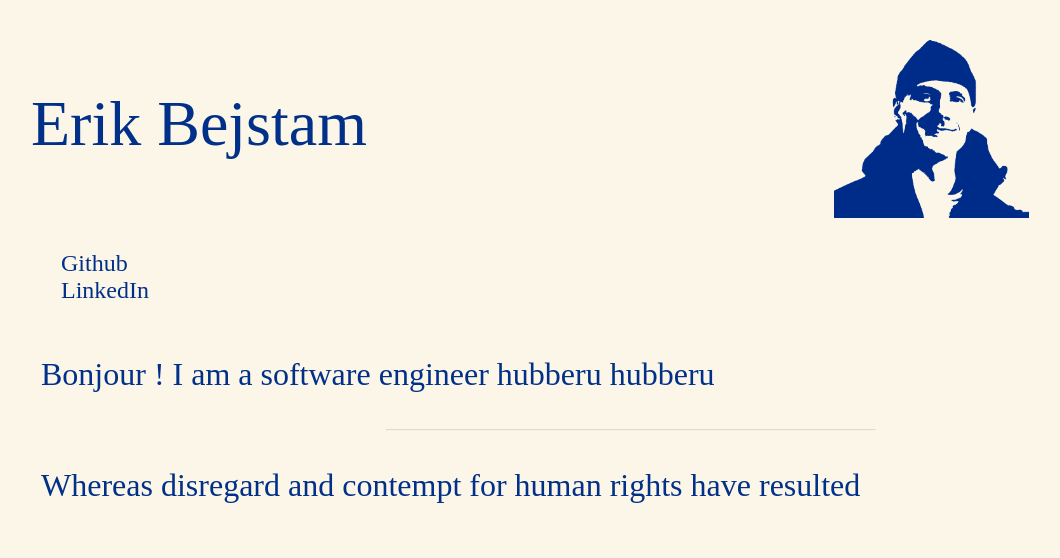
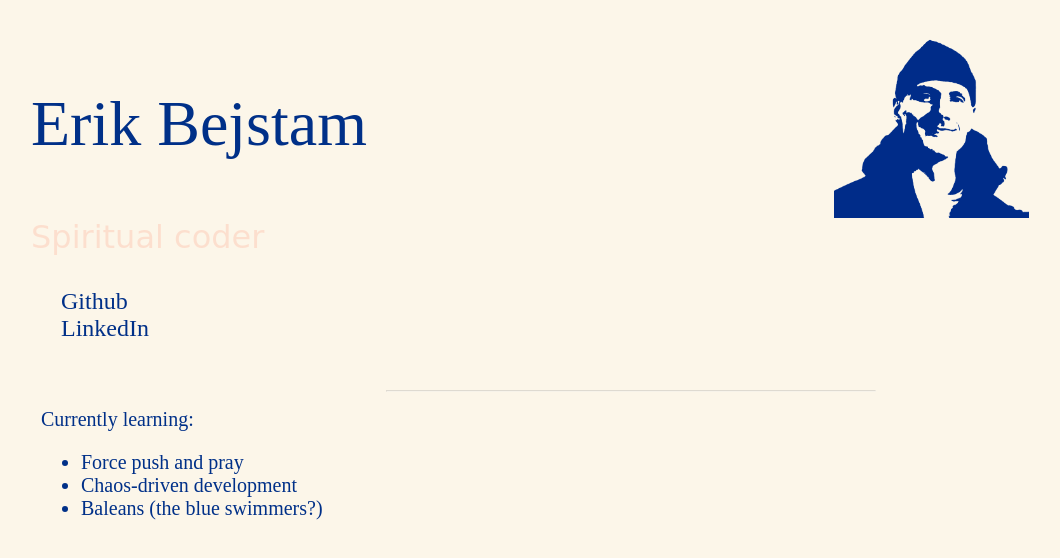
Before and after one commit to erikbejstam/cv, a plain HTML site: page index.html in a window 1280 px wide. Shown: the whole page, without its empty margins (9-1069 px from the left). Drawn offline with Linux system fonts and the light colour scheme; a web font is replaced by a local one.

Commit message:
implement beta lol version.

```diff
--- a/index.html
+++ b/index.html
@@ -10,22 +10,32 @@
     <link href="https://fonts.googleapis.com/css2?family=Ibarra+Real+Nova:ital,wght@0,400..700;1,400..700&family=Poppins:ital,wght@0,100;0,200;0,300;0,400;0,500;0,600;0,700;0,800;0,900;1,100;1,200;1,300;1,400;1,500;1,600;1,700;1,800;1,900&display=swap" rel="stylesheet">
 </head>
 <body>
-    <div class="header-container">
-        <h1 class="text-animation"><span>Erik</span> <span>Bejstam</span></h1>
-        <img class="profile-pic text-animation" src="./static/profilepic.png"/>
-    </div>
-        <div class="links">
-            <ul class="text-animation">
-                <li><a href="https://github.com/erikbejstam" target="_blank">Github</a></li>
-                <li><a href="https://www.linkedin.com/feed/" target="_blank">LinkedIn</a></li>
-            </ul>
+    <div class="main-container"></div>
+        <div class="header-container text-animation">
+            <h1>Erik Bejstam</h1>
+            <img class="profile-pic" src="./static/profilepic.png"/>
         </div>
-        <div class="about text-animation">
-            Bonjour ! I am a software engineer hubberu hubberu
+        <div class="about">
+            Spiritual coder
         </div>
-        <hr>
-        <div class="about text-animation">
-            Whereas disregard and contempt for human rights have resulted
+            <div class="links text-animation">
+                <ul>
+                    <li><a href="https://github.com/erikbejstam" target="_blank">Github</a></li>
+                    <li><a href="https://www.linkedin.com/feed/" target="_blank">LinkedIn</a></li>
+                </ul>
+            </div>
+
+            <hr>
+
+            <div class="learning text-animation">
+                <div>Currently learning:</div>
+                <ul>
+                    <li>Force push and pray</li>
+                    <li>Chaos-driven development</li>
+                    <li>Baleans (the blue swimmers?)</li>
+                </ul>
+            </div>
+
         </div>
     </div>
 </body>
--- a/style.css
+++ b/style.css
@@ -10,6 +10,15 @@ body {
     margin: 30px;
 }
 
+.main-container {
+    display: flex;
+    flex-direction: column;
+    justify-content: center;
+    align-items: center;
+
+    width: 70px;
+}
+
 .header-container {
     display: flex;
     flex-direction: row;
@@ -20,16 +29,16 @@ body {
 h1 {
     font-weight: 400;
     margin: 10px;
-    opacity: 0;
     flex: 0 0 65%;
 }
 
 .profile-pic {
     max-width: 16%;
     flex: 1;
+    animation: fadeIn 5s ease-in-out forwards;
 }
 
-li {
+div.links li {
     list-style-type: none;
     font-size: 24px;
 }
@@ -54,17 +63,31 @@ hr {
 }
 
 .about {
-    padding: 20px;
+    margin-left: 10px;
+    font-size: 1em;
+    font-family: cursive;
+    color: rgb(255, 97, 61);
+    animation: fadeInSpiritual 10s ease-in-out forwards;
+}
+
+.learning {
+    display: flex;
+    flex-direction: column;
+    justify-content: flex-start;
+
+    padding-left: 20px;
+    font-size: 20px;
+}
+
+.learning ul {
+    font-size: 20px;
 }
 
 .text-animation {
-    animation: fadeIn 2s ease-in-out forwards;
+    animation: fadeIn 1s ease-in-out forwards;
 }
 
-/* cant make it work like i want it to!! */
 .text-animation h1:nth-child(1) {animation-delay: 3s;}
-.text-animation div:nth-child(2) {animation-delay: 1s;}
-.text-animation div:nth-child(3) {animation-delay: 2s;}
 
 @keyframes fadeIn {
     0% {
@@ -83,3 +106,12 @@ hr {
         opacity: 0.3;
     }
 }
+
+@keyframes fadeInSpiritual {
+    0% {
+        opacity: 0;
+    }
+    100% {
+        opacity: 0.3;
+    }
+}
```
